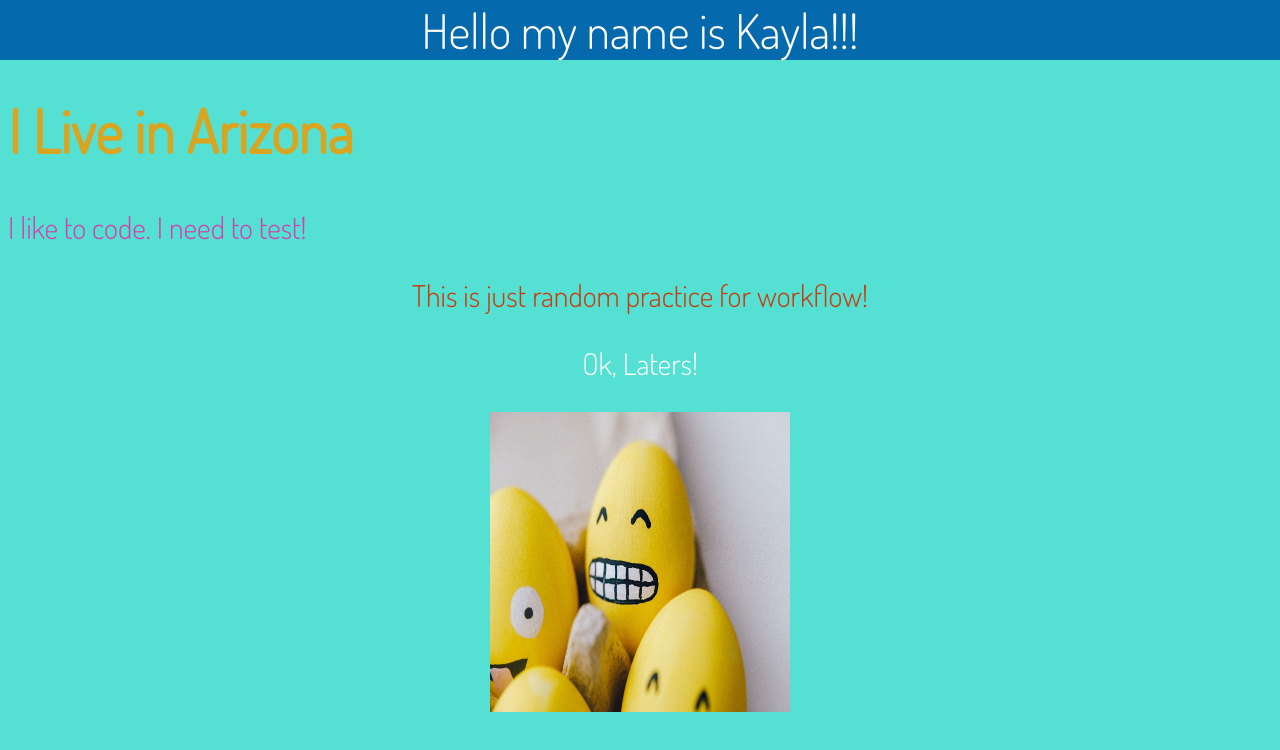
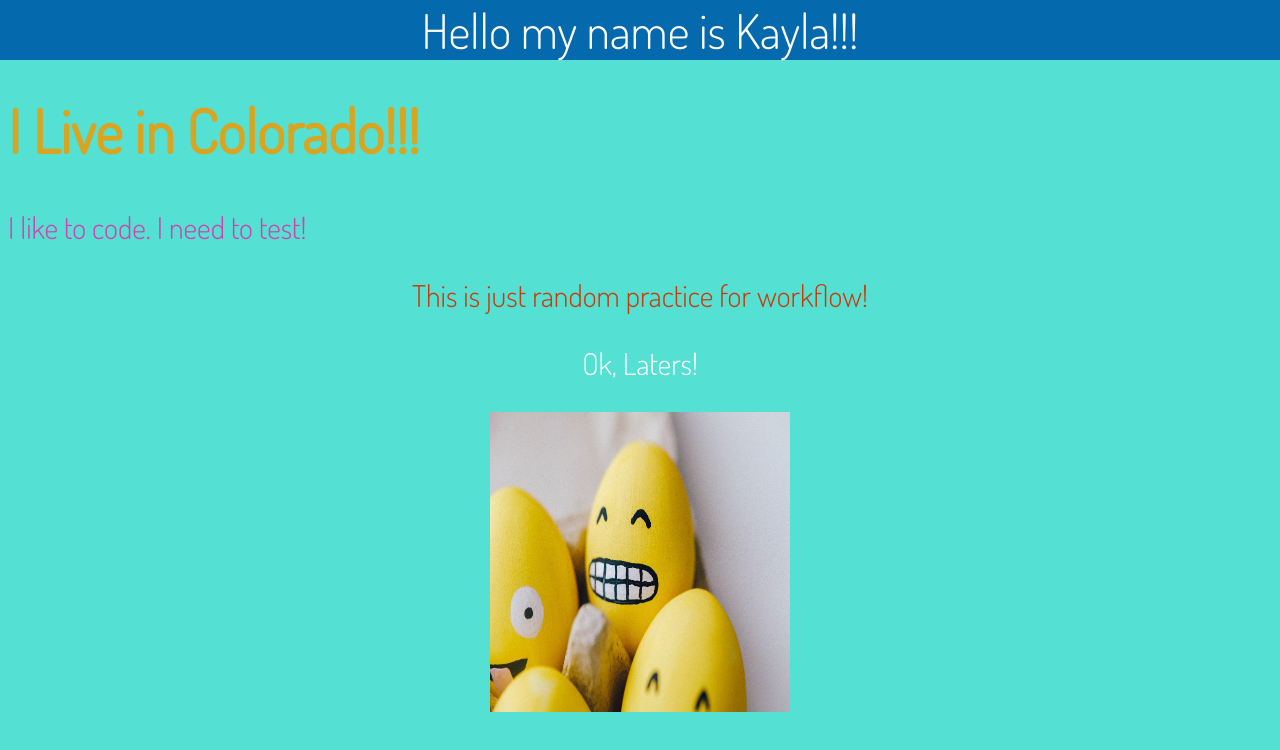
Before and after one commit to Kstrohfus/workflow-practice, a plain HTML site: page index.html in a window 1280 px wide. Drawn offline with Linux system fonts and the light colour scheme; a web font is replaced by a local one.

Commit message:
Changed state to CO

```diff
--- a/index.html
+++ b/index.html
@@ -16,7 +16,7 @@
   </head>
   <body>
     <header>Hello my name is Kayla!!!</header>
-    <h1>I Live in Arizona</h1>
+    <h1>I Live in Colorado!!!</h1>
     <div>
       <p class="code">I like to code. I need to test!</p>
       <p class="random">This is just random practice for workflow!</p>
```
